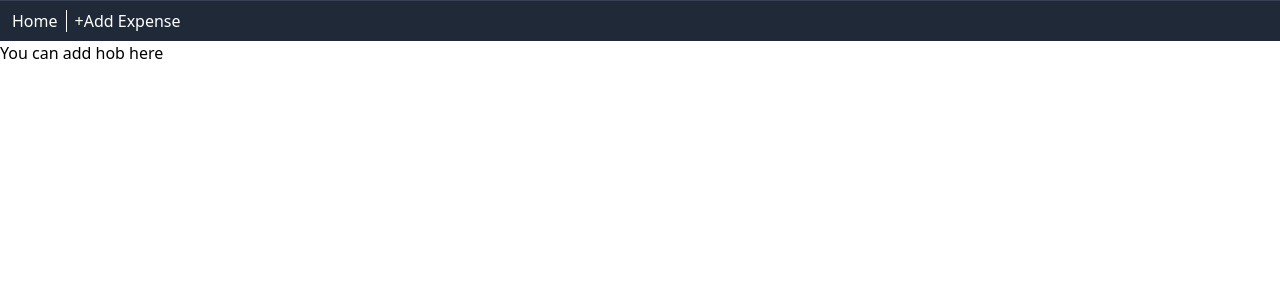
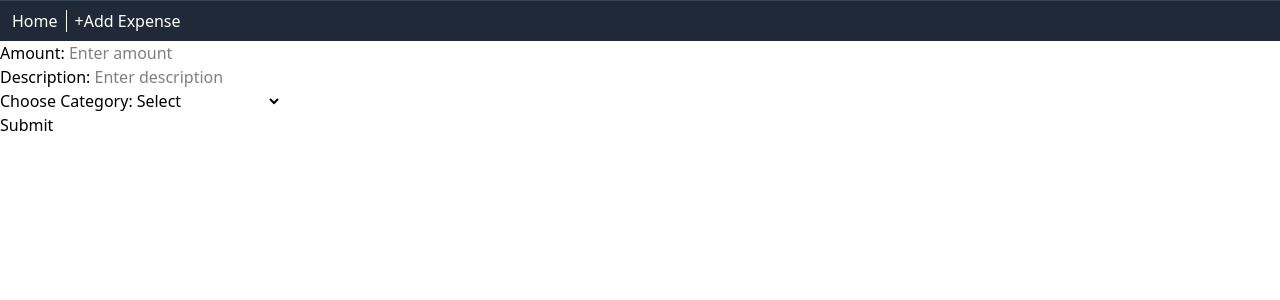
Before and after one commit to moinsayed7/Expense-tracker, a Next.js app: page /addExpense in a window 1280 px wide. Shown: the top 300 px of the page. Built offline with nearby package versions, Linux system fonts and the light colour scheme.

Commit message:
Add AddExpense form with client-side Zod validation, paise conversion, and z.infer typing

```diff
--- a/src/app/addExpense/page.tsx
+++ b/src/app/addExpense/page.tsx
@@ -1,8 +1,128 @@
+"use client";
+
+import { useState } from "react";
+import { categoryValidation } from "../lib/expenseValidator";
+import { expenseValidation } from "../lib/expenseValidator";
+import { z } from "zod";
+
+type ExpenseInput = z.infer<typeof expenseValidation>;
+
+const categoryOptions = categoryValidation.options;
+
+async function sendData(
+  data:ExpenseInput
+) {
+  const response = await fetch("/api/expenses/", {
+    method: "POST",
+    headers: { "Content-Type": "application/json" },
+    body: JSON.stringify(data),
+  });
+
+  const result = await response.json();
+
+  if (!response.ok) {
+    return { success: false, error: result.error || "Something went wrong" };
+  }
+
+  return { success: true, id: result.id };
+}
 
 
 
-export default function AddExpense(){
-    return (
-        <div>You can add hob here</div>
-    )
+export default function AddExpense() {
+  const [amount, setAmount] = useState<string>("");
+  const [description, setDescription] = useState<string>("");
+  const [category, setCategory] = useState<string>("");
+
+  async function handleSubmit(e: React.FormEvent) {
+    e.preventDefault();
+
+    const amtInPaise = Math.round(Number(amount) * 100);
+
+    let data = {
+      category: category,
+      amount: amtInPaise,
+      description: description,
+    };
+
+    const parsed = expenseValidation.safeParse(data);
+
+    if (!parsed.success) {
+      alert(parsed.error.issues[0].message);
+      return;
+    }
+
+    const result = await sendData(parsed.data);
+
+    if (!result.success) {
+      alert(result.error);
+
+      return;
+    }
+
+    setAmount("");
+    setDescription("");
+    setCategory("");
+
+    window.location.href = "/";
+  }
+
+  return (
+    <div >
+      <form onSubmit={handleSubmit}>
+        <label htmlFor="amount">Amount: </label>
+
+        <input
+          value={amount}
+          type="number"
+          min={0}
+          id="amount"
+          placeholder="Enter amount"
+          onChange={(eve) => {
+            setAmount(eve.target.value);
+          }}
+        />
+
+        <br />
+
+        <label htmlFor="description">Description: </label>
+
+        <input
+          value={description}
+          type="text"
+          id="description"
+          placeholder="Enter description"
+          onChange={(eve) => {
+            setDescription(eve.target.value);
+          }}
+        />
+
+        <br />
+
+        <label htmlFor="category">Choose Category:</label>
+
+        <select
+          id="category"
+          value={category}
+          onChange={(eve) => {
+            setCategory(eve.target.value);
+          }}
+        >
+          <option value={""}>Select</option>
+
+          {categoryOptions.map((ele) => {
+            return (
+              <option key={ele} value={ele}>
+                {ele}
+              </option>
+            );
+          })}
+        </select>
+
+        <br />
+
+        <button type="submit">Submit</button>
+      </form>
+    </div>
+  );
 }
```
